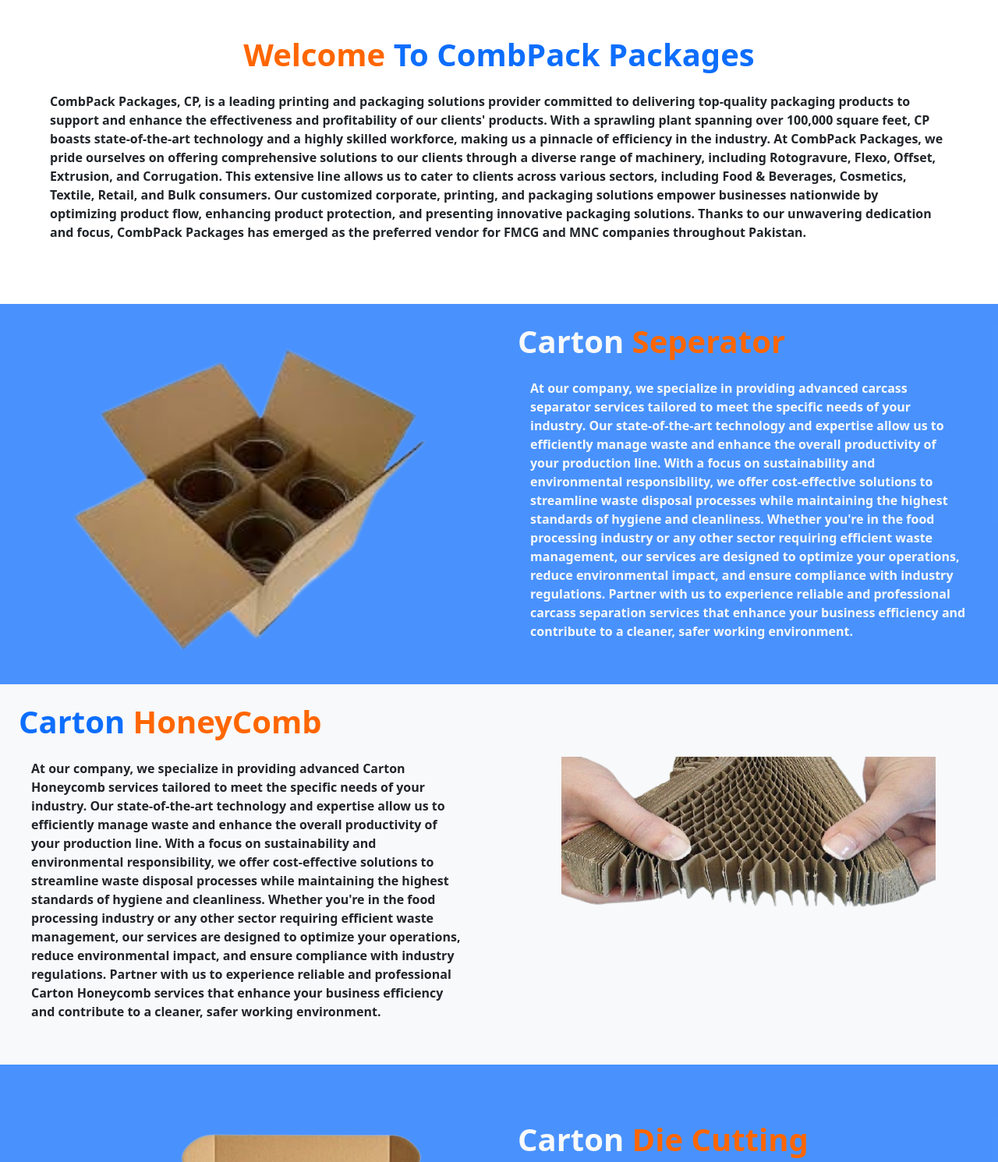
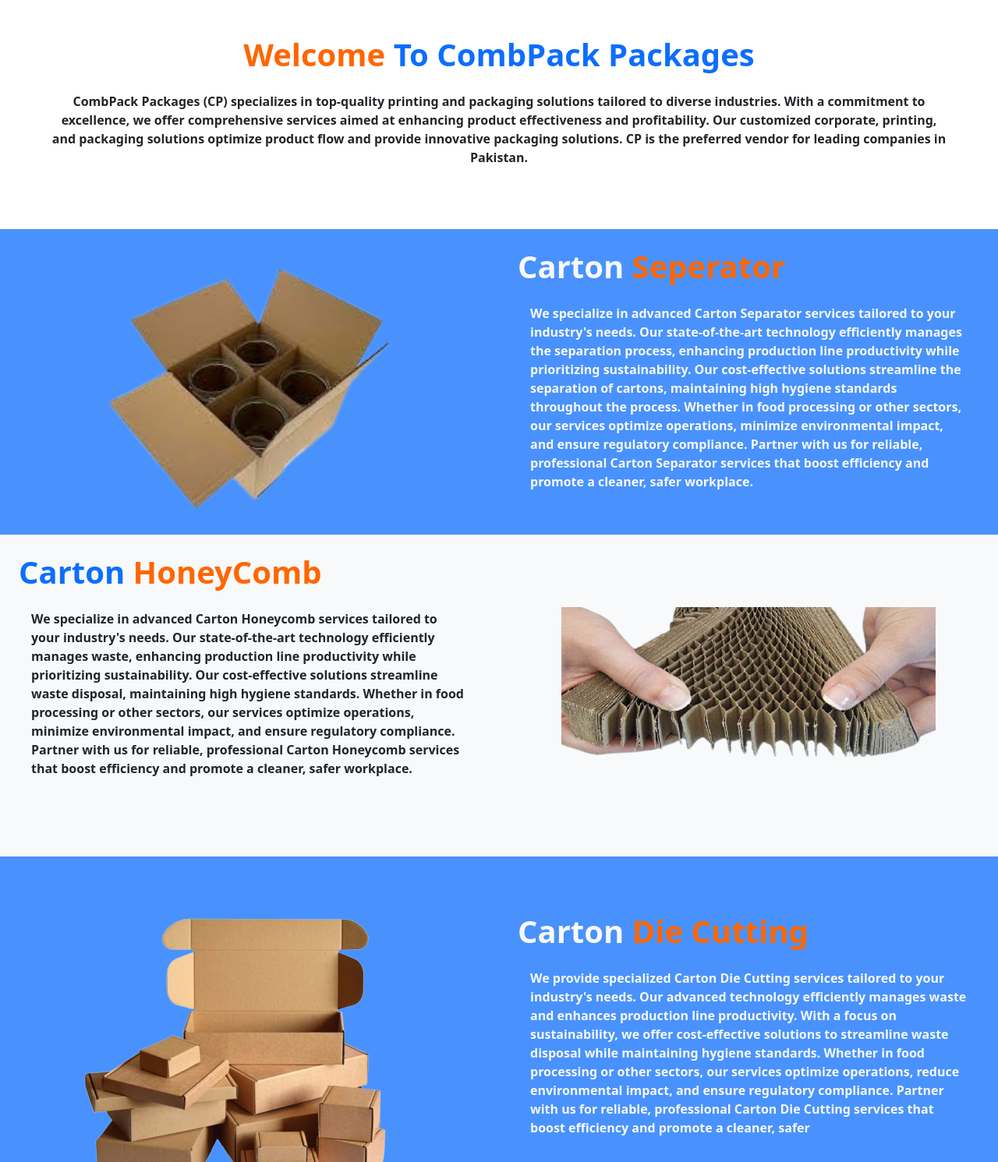
Before and after one commit to RaffayScriptSlinger/CombPack-Packages-Website, a plain HTML site: page index.html in a window 1280 px wide. Shown: the part 853-2344 px from the top of the page at 78% size. Drawn offline with nearby package versions, Linux system fonts and the light colour scheme.

Commit message:
HugesChanges

```diff
--- a/index.html
+++ b/index.html
@@ -67,22 +67,7 @@
         </div>
         <div class="p-lg-5  p-2  " id="About">
             <h1 class=" fs-1 fw-bolder text-primary text-center "> <span class="orange"> Welcome </span> To CombPack Packages</h1>
-            <p class="text-dark fw-semibold  p-3  ">CombPack Packages, CP, is a leading printing and packaging solutions
-                provider committed to delivering top-quality packaging products to support and enhance the effectiveness
-                and profitability of our clients' products.
-
-                With a sprawling plant spanning over 100,000 square feet, CP boasts state-of-the-art technology and a
-                highly skilled workforce, making us a pinnacle of efficiency in the industry.
-
-                At CombPack Packages, we pride ourselves on offering comprehensive solutions to our clients through a
-                diverse range of machinery, including Rotogravure, Flexo, Offset, Extrusion, and Corrugation. This
-                extensive line allows us to cater to clients across various sectors, including Food & Beverages,
-                Cosmetics, Textile, Retail, and Bulk consumers. Our customized corporate, printing, and packaging
-                solutions empower businesses nationwide by optimizing product flow, enhancing product protection, and
-                presenting innovative packaging solutions.
-
-                Thanks to our unwavering dedication and focus, CombPack Packages has emerged as the preferred vendor for
-                FMCG and MNC companies throughout Pakistan.</p>
+            <p class="text-dark fw-semibold  p-3 text-lg-center   ">CombPack Packages (CP) specializes in top-quality printing and packaging solutions tailored to diverse industries. With a commitment to excellence, we offer comprehensive services aimed at enhancing product effectiveness and profitability. Our customized corporate, printing, and packaging solutions optimize product flow and provide innovative packaging solutions. CP is the preferred vendor for leading companies in Pakistan.</p>
         </div>
 
         <div class="d-flex flex-wrap  bg-primary flex-wrap-reverse bg-opacity-75    "
@@ -95,17 +80,8 @@
                 <h1 class="orange fw-bolder   ">
                     <span class="text-light "> Carton </span> Seperator
                 </h1>
-                <p class=" p-3 ">
-                    At our company, we specialize in providing advanced carcass separator services tailored to meet the
-                    specific needs of your industry. Our state-of-the-art technology and expertise allow us to
-                    efficiently manage waste and enhance the overall productivity of your production line. With a focus
-                    on sustainability and environmental responsibility, we offer cost-effective solutions to streamline
-                    waste disposal processes while maintaining the highest standards of hygiene and cleanliness. Whether
-                    you're in the food processing industry or any other sector requiring efficient waste management, our
-                    services are designed to optimize your operations, reduce environmental impact, and ensure
-                    compliance with industry regulations. Partner with us to experience reliable and professional
-                    carcass separation services that enhance your business efficiency and contribute to a cleaner, safer
-                    working environment.
+                <p class=" p-3  ">
+                    We specialize in advanced Carton Separator services tailored to your industry's needs. Our state-of-the-art technology efficiently manages the separation process, enhancing production line productivity while prioritizing sustainability. Our cost-effective solutions streamline the separation of cartons, maintaining high hygiene standards throughout the process. Whether in food processing or other sectors, our services optimize operations, minimize environmental impact, and ensure regulatory compliance. Partner with us for reliable, professional Carton Separator services that boost efficiency and promote a cleaner, safer workplace.
                 </p>
             </div>
         </div>
@@ -121,16 +97,7 @@
                   <span class="text-primary ">  Carton </span> HoneyComb
                 </h1>
                 <p class="text-dark   p-3 ">
-                    At our company, we specialize in providing advanced Carton Honeycomb services tailored to meet the
-                    specific needs of your industry. Our state-of-the-art technology and expertise allow us to
-                    efficiently manage waste and enhance the overall productivity of your production line. With a focus
-                    on sustainability and environmental responsibility, we offer cost-effective solutions to streamline
-                    waste disposal processes while maintaining the highest standards of hygiene and cleanliness. Whether
-                    you're in the food processing industry or any other sector requiring efficient waste management, our
-                    services are designed to optimize your operations, reduce environmental impact, and ensure
-                    compliance with industry regulations. Partner with us to experience reliable and professional Carton
-                    Honeycomb services that enhance your business efficiency and contribute to a cleaner, safer working
-                    environment.
+                    We specialize in advanced Carton Honeycomb services tailored to your industry's needs. Our state-of-the-art technology efficiently manages waste, enhancing production line productivity while prioritizing sustainability. Our cost-effective solutions streamline waste disposal, maintaining high hygiene standards. Whether in food processing or other sectors, our services optimize operations, minimize environmental impact, and ensure regulatory compliance. Partner with us for reliable, professional Carton Honeycomb services that boost efficiency and promote a cleaner, safer workplace.
                 </p>
             </div>
             <div class="col-lg-6 col-md-12 text-center mt-5 mb-5  ">
@@ -142,23 +109,14 @@
         </div>
         <div class="d-flex flex-wrap  bg-primary flex-wrap-reverse bg-opacity-75   ">
             <div class="col-lg-6 col-md-12   one">
-                <img src="DieCut.png" class="mx-auto mt-3 img-fluid mx-sm-5 h-100 w-auto    " alt="">
+                <img src="DieCut.png" class="mx-auto mt-3 img-fluid mx-sm-5  w-auto    " alt="">
             </div>
             <div class="col-lg-6 col-md-12  p-2 p-lg-4 fw-semibold text-light   ">
                 <h1 class="orange fw-bolder  mt-lg-5  ">
                    <span class="text-light "> Carton </span> Die Cutting
                 </h1>
                 <p class="text-wrap  p-3 ">
-                    At our company, we specialize in providing advanced Carton Die Cutting services tailored to meet the
-                    specific needs of your industry. Our state-of-the-art technology and expertise allow us to
-                    efficiently manage waste and enhance the overall productivity of your production line. With a focus
-                    on sustainability and environmental responsibility, we offer cost-effective solutions to streamline
-                    waste disposal processes while maintaining the highest standards of hygiene and cleanliness. Whether
-                    you're in the food processing industry or any other sector requiring efficient waste management, our
-                    services are designed to optimize your operations, reduce environmental impact, and ensure
-                    compliance with industry regulations. Partner with us to experience reliable and professional Carton
-                    Die Cutting services that enhance your business efficiency and contribute to a cleaner, safer
-                    working environment.
+                    We provide specialized Carton Die Cutting services tailored to your industry's needs. Our advanced technology efficiently manages waste and enhances production line productivity. With a focus on sustainability, we offer cost-effective solutions to streamline waste disposal while maintaining hygiene standards. Whether in food processing or other sectors, our services optimize operations, reduce environmental impact, and ensure regulatory compliance. Partner with us for reliable, professional Carton Die Cutting services that boost efficiency and promote a cleaner, safer
                 </p>
             </div>
         </div>
@@ -173,18 +131,9 @@
                 </h1>
                 <p class="text-dark  p-3  ">
 
-                    Certainly, here's the modified version:
 
-                    At our company, we specialize in providing advanced Regular Insulated Carton services tailored to
-                    meet the specific needs of your industry. Our state-of-the-art technology and expertise allow us to
-                    efficiently manage waste and enhance the overall productivity of your production line. With a focus
-                    on sustainability and environmental responsibility, we offer cost-effective solutions to streamline
-                    waste disposal processes while maintaining the highest standards of hygiene and cleanliness. Whether
-                    you're in the food processing industry or any other sector requiring efficient waste management, our
-                    services are designed to optimize your operations, reduce environmental impact, and ensure
-                    compliance with industry regulations. Partner with us to experience reliable and professional
-                    Regular Insulated Carton services that enhance your business efficiency and contribute to a cleaner,
-                    safer working environment
+
+                    We specialize in Regular Insulated Carton services tailored to various industries, utilizing advanced technology for efficient waste management. Our solutions prioritize sustainability, offering cost-effective waste disposal while maintaining hygiene standards. Whether in food processing or other sectors, our services optimize operations, reduce environmental impact, and ensure compliance. Partner with us for reliable, professional services that enhance efficiency and promote a cleaner, safer work environment.
                 </p>
             </div>
             <div class="col-lg-6 col-md-12 text-center  one">
@@ -216,7 +165,7 @@
             </marquee>
 
         </div>
-        <div class="bg-primary p-lg-5 text-light bg-opacity-75  ">
+        <div class="bg-primary p-2 text-light bg-opacity-75  ">
             <h1 class="fs-1  fw-bold  ">
                Business <span class="text-dark ">Promotion</span>
             </h1>
@@ -228,7 +177,7 @@
                 <li>Think packaging, think us, exceptional in quality, exceptional in packaging</li>
             </ul>
         </div>
-        <div class="d-flex  justify-content-evenly flex-wrap bg-light pt-lg-5      ">
+        <div class="d-flex  justify-content-evenly flex-wrap bg-light p-5     ">
             <div class="text-center text-light ">
                 <img src="logo.png" class="footerLogo img-fluid " alt="">
             </div>
```
